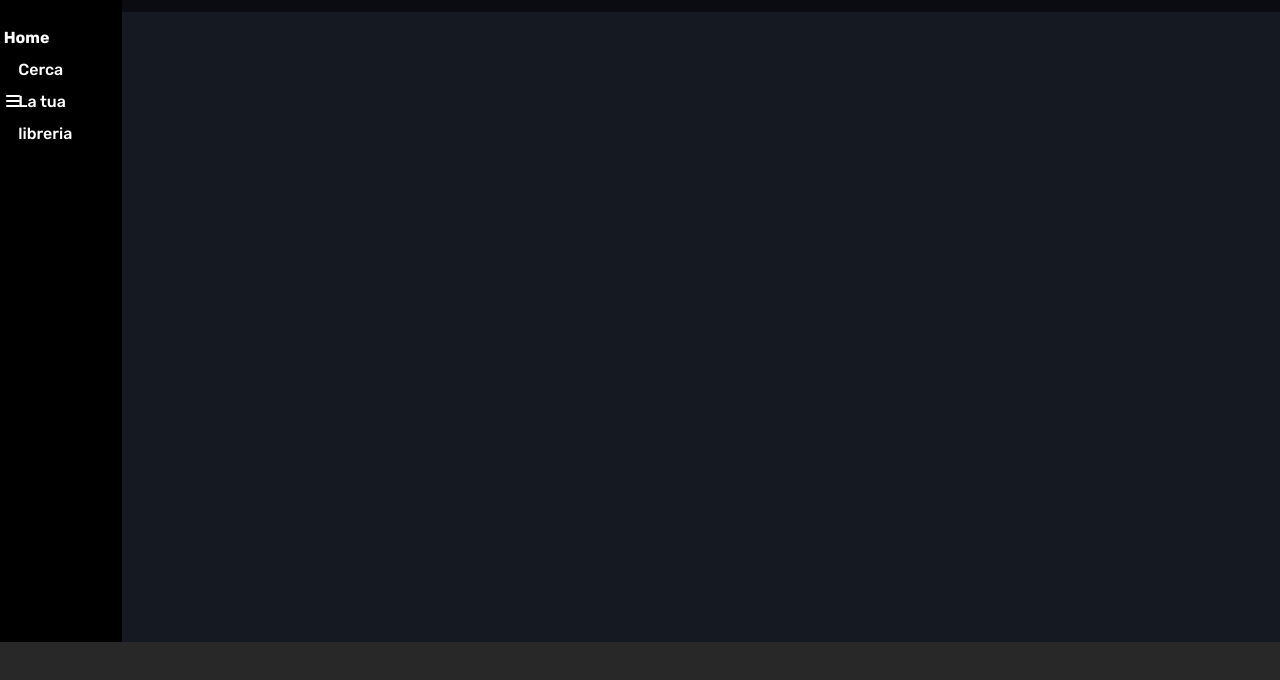
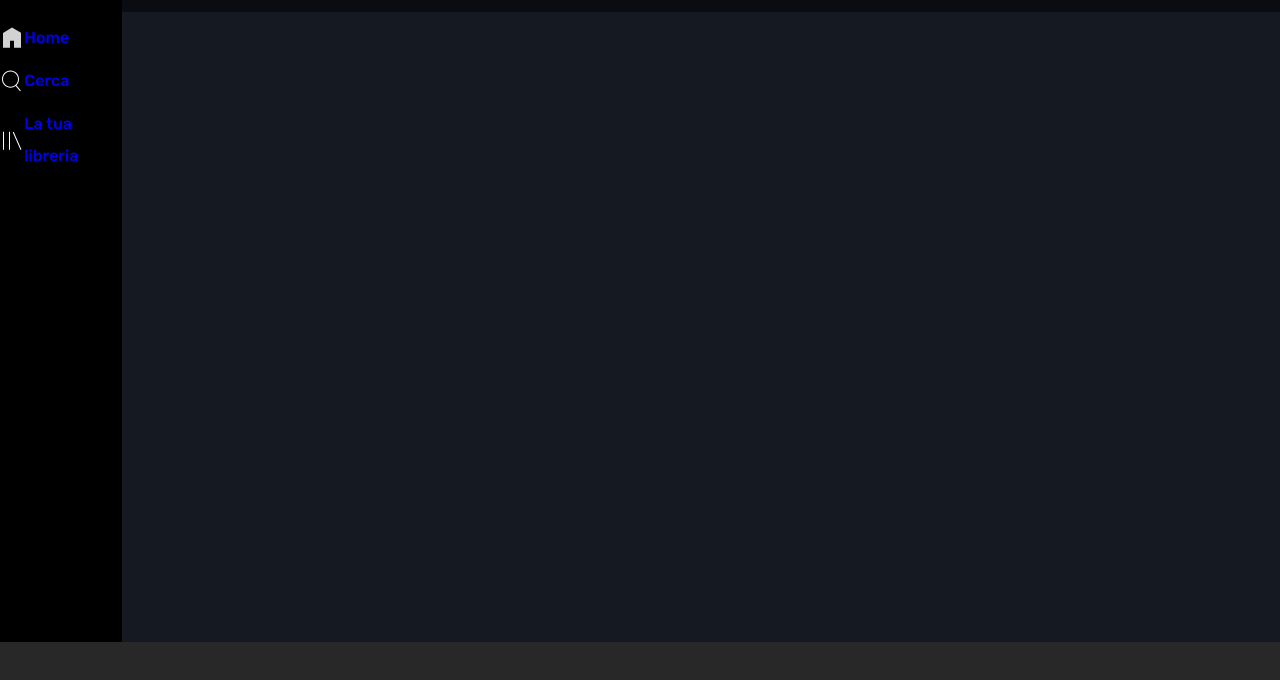
Before and after one commit to scollo26/html-css-spotifyweb, a plain HTML site: page index.html in a window 1280 px wide. Shown: the part 58-738 px from the top of the page. Drawn offline with Linux system fonts and the light colour scheme.

Commit message:
menu-icon

```diff
--- a/css/style.css
+++ b/css/style.css
@@ -18,8 +18,8 @@ html{
 .inline-block{
     display: inline-block;
 }
-.width-10{
-    width: 10%;
+.width-20{
+    width: 20%;
 }
 .width-80{
     width: 80%;
@@ -44,6 +44,10 @@ html{
     font-size: 1.5em;
 }
 
+li a{
+    text-decoration: none;
+
+}
 .container{
     width: 100%;
     height: calc(100vh - 100px);
--- a/index.html
+++ b/index.html
@@ -29,31 +29,26 @@
                     <ul class="menu-icon ">
                         <li>
                             <div class="inline-block">
-                                <a class="" href="#">
-                                   <img src="img/home.svg" alt="">
+                                <a class="flex" href="#">
+                                   <img class="width-20" src="img/home.svg" alt="">Home
                                 </a>
                             </div>
-                            <div class="inline-block ">
-                                <h4>Home</h4>
+
+                        </li>
+
+                        <li>
+                            <div class="inline-block">
+                                <a class="flex" href="#">
+                                   <img class="width-20" src="img/search.svg" alt="">Cerca
+                                </a>
                             </div>
                         </li>
 
-                        <li class="flex">
-                            <div class="inline-block width-10">
-                                <a href="#"><svg viewBox="0 0 512 512" xmlns="http://www.w3.org/2000/svg"></svg>
+                        <li>
+                            <div class="inline-block">
+                                <a class="flex" href="#">
+                                   <img class="width-20" src="img/libreria.svg" alt="">La tua libreria
                                 </a>
-                            </div>
-                            <div class="inline-block width-80">
-                                <span>Cerca</span>
-                            </div>
-                        </li>
-
-                        <li class="flex">
-                            <div class="inline-block width-10">
-                                <a href="#"><i class="fas fa-bars"></i></a>
-                            </div>
-                            <div class="inline-block width-80">
-                                <span>La tua libreria</span>
                             </div>
                         </li>
                     </ul>
```
